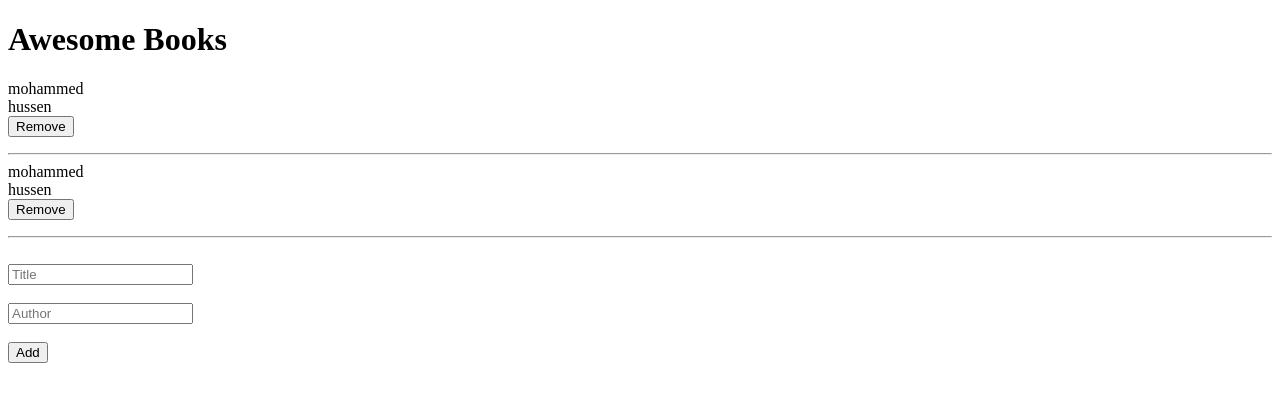
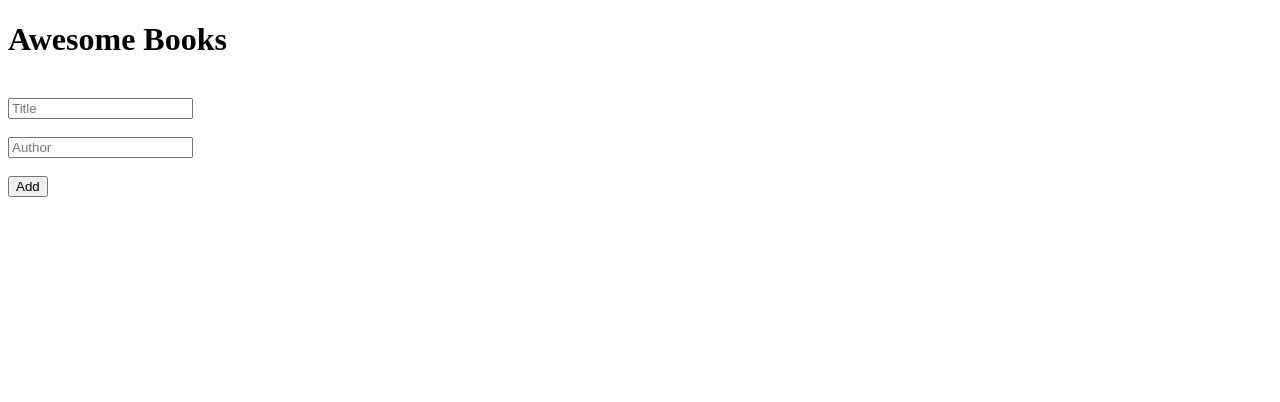
Before and after one commit to binhussen/awesome-books, a plain HTML site: page index.html in a window 1280 px wide. Drawn offline with Linux system fonts and the light colour scheme.

Commit message:
Create Script file

```diff
--- a/index.html
+++ b/index.html
@@ -10,35 +10,15 @@
 	</head>
 	<body>
 		<h1>Awesome Books</h1>
-		<div class="data-container">
-			<div>mohammed</div>
-			<div>hussen</div>
-			<input type="button" value="Remove" /></p>
-		</div>
-		<hr />
-		<div>
-			<div>mohammed</div>
-			<div>hussen</div>
-			<input type="button" value="Remove" /></p>
-		</div>
-		<hr />
+		<div class="data-container"></div>
 		<br />
 		<div>
-			<input
-				type="text"
-				name="title"
-				id="title"
-				placeholder="Title"
-			/>
+			<input type="text" name="title" id="title" placeholder="Title" />
 			<br /><br />
-			<input
-				type="text"
-				name="author"
-				id="author"
-				placeholder="Author"
-			/>
+			<input type="text" name="author" id="author" placeholder="Author" />
 			<br /><br />
 			<input id="submit" type="submit" value="Add" />
 		</div>
+		<script src="scripts.js"></script>
 	</body>
 </html>
--- /dev/null
+++ b/scripts.js
@@ -0,0 +1 @@
+/** @format */
```
